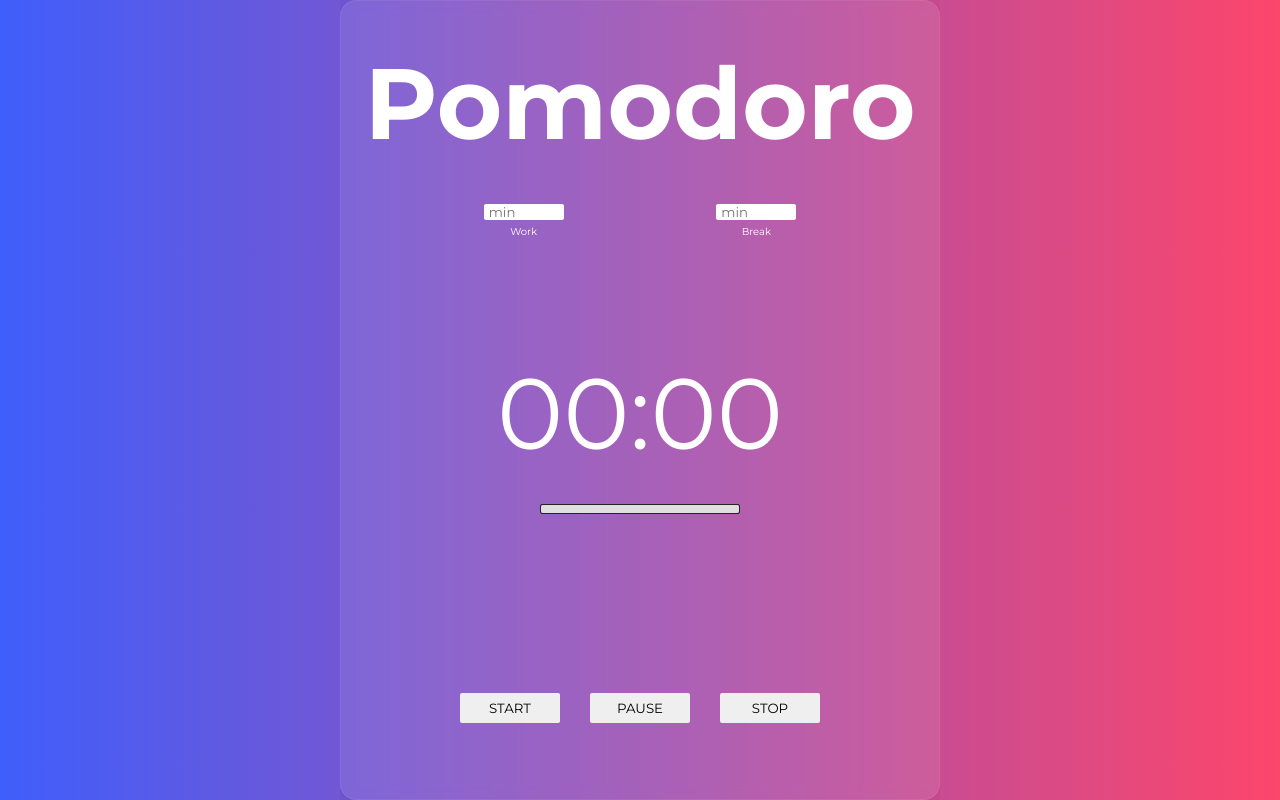
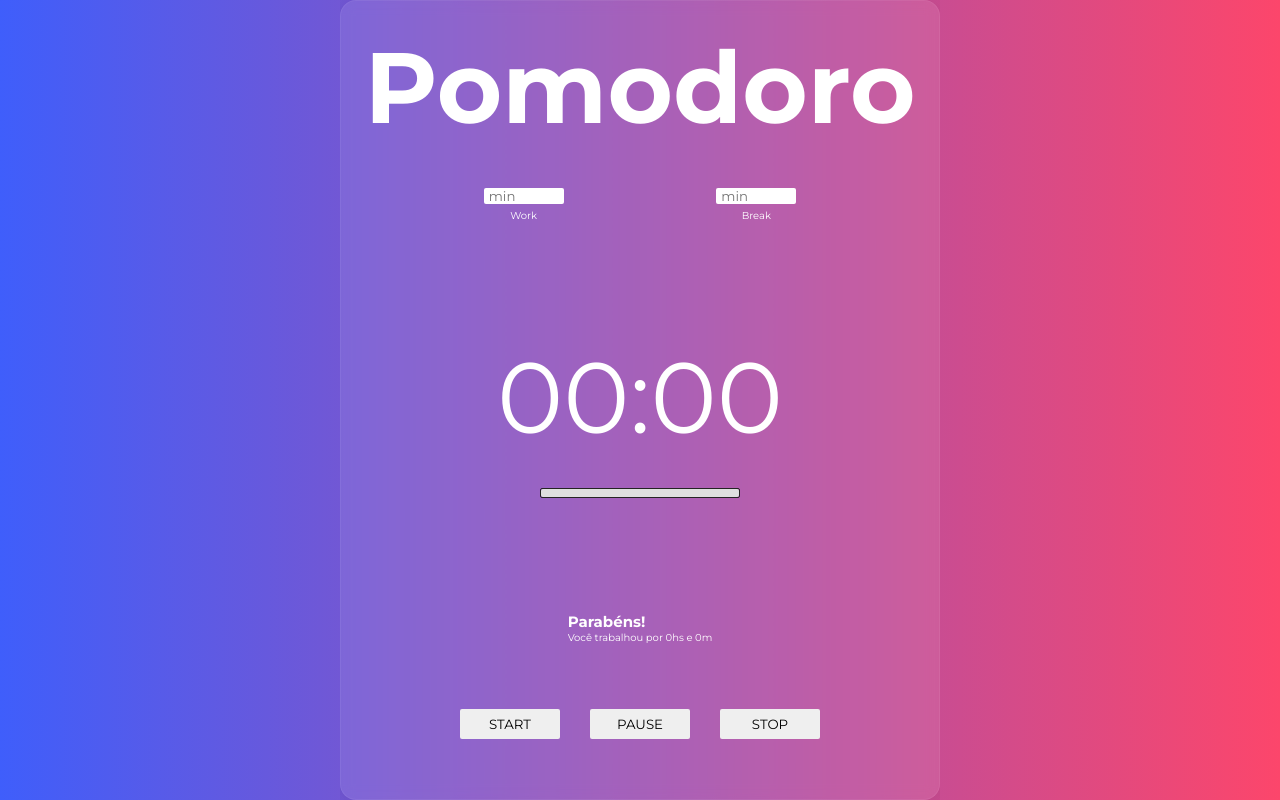
Before and after one commit to devbrunogomes/pomodoro-timer, a React (Create React App) app: page / in a window 1280 px wide. Built offline with nearby package versions, Linux system fonts and the light colour scheme.

Commit message:
progress bar was fixed and new section started

```diff
--- a/src/components/Timer/Timer.jsx
+++ b/src/components/Timer/Timer.jsx
@@ -2,6 +2,12 @@ import { useEffect, useState } from "react";
 import "./timer.css";
 
 export const Timer = () => {
+  //Horas e minutos exibidos na Parabenização
+  const [hoursCongrats, setHoursCongrats] = useState(0)
+  const [minutesCongrats, setMinutesCongrats] = useState(0)
+  const [totalMinutesCongrats, setTotalMinutesCongrats] = useState(0)
+
+
   //Estado paralelo do timer do work
   const [paralelWorkTimer, setParalelWorkTimer] = useState(0)
 
@@ -26,8 +32,9 @@ export const Timer = () => {
 
   //Barra de loading
   const [progressState, setProgressState] = useState(0);
-  let progressPercentage =
-    (((totalTimeInSeconds - workInSeconds) * -1) / workInSeconds) * 100;
+  let workProgressPercentage = (((totalTimeInSeconds - workInSeconds) * -1) / workInSeconds) * 100;
+
+  let breakProgressPercentage = (((totalTimeInSeconds - breakInSeconds) * -1) / breakInSeconds) * 100;
 
   //------------------------------------------------------------
   //use effect para atualizar o timer com o tempo de trabalho
@@ -36,7 +43,7 @@ export const Timer = () => {
     let interval;
 
     //Quando o contador chegar a 0, desmontar o componente
-    if (totalTimeInSeconds === 0) {
+    if (totalTimeInSeconds < 0) {
       setIsMounted(false);
       return;
     }
@@ -46,28 +53,48 @@ export const Timer = () => {
       interval = setInterval(() => {
         setTotalTimeInSeconds(totalTimeInSeconds - 1);
         setParalelWorkTimer(paralelWorkTimer - 1)
+        setMinutesCongrats((60 - minutes))
         console.log(paralelWorkTimer)
 
         //se o contador paralelo do work, for negativo, começar o contador paralelo do break
-        if (paralelWorkTimer < 1) {
+        if (paralelWorkTimer < 0) {
           setParalelBreakTimer(paralelBreakTimer - 1)
           console.log(paralelBreakTimer)
         }
 
-        setProgressState(progressPercentage);
-      }, 1000);
+      }, 1);
+    }
+
+    //Se o work timer for maior que 0, a barra de progresso será de work
+    if (paralelWorkTimer > 0) {
+      setProgressState(workProgressPercentage);
+    }
+
+    //Se o work timer for menor que 0 (significando que é break time), a barra de progresso será de break
+    if (paralelWorkTimer < 0) {
+      setProgressState(breakProgressPercentage);
     }
 
     //Quando o timer paralelo do Work chegar a 0, começar o break
-    if (paralelWorkTimer === 1) {
-      setTotalTimeInSeconds(breakInSeconds)
+    if (paralelWorkTimer === 0) {
+      setTotalTimeInSeconds(breakInSeconds) //Começar o Break time
+      console.log(`break`)
+      setTotalMinutesCongrats(totalMinutesCongrats + workInMinutes)
+    }
+
+    //Sempre que acumular 60m em minutesCongrats atualizar as outras variaveis
+    if (totalMinutesCongrats === 60) {
+      setHoursCongrats(hoursCongrats + 1)
+
+      console.log(hoursCongrats)
+      setTotalMinutesCongrats(0)
     }
 
     //Quando o timer paralelo do Break chegar a 0, recomeçar o timer do work
-    if (paralelBreakTimer === 2) {
-      setTotalTimeInSeconds(workInSeconds)
-      setParalelWorkTimer(workInSeconds)
-      setParalelBreakTimer(breakInSeconds)
+    if (paralelBreakTimer === 1) {
+      setTotalTimeInSeconds(workInSeconds) //Começar o Work time
+      setParalelWorkTimer(workInSeconds) //Recomeçar o work timer paralelo
+      setParalelBreakTimer(breakInSeconds) //Recomeçar o break timer paralelo
     }
 
     //Saída da funçao limpando o intervalo, cancelando a renderizacao
@@ -153,6 +180,10 @@ export const Timer = () => {
           ></div>
         </div>
       </section>
+      <section className="congratsWrapper">
+        <h2>Parabéns!</h2>
+        <p>Você trabalhou por {hoursCongrats}hs e {minutesCongrats}m</p>
+      </section>
       <section className="buttonWrapper">
         <button
           onClick={(event) => {
```
